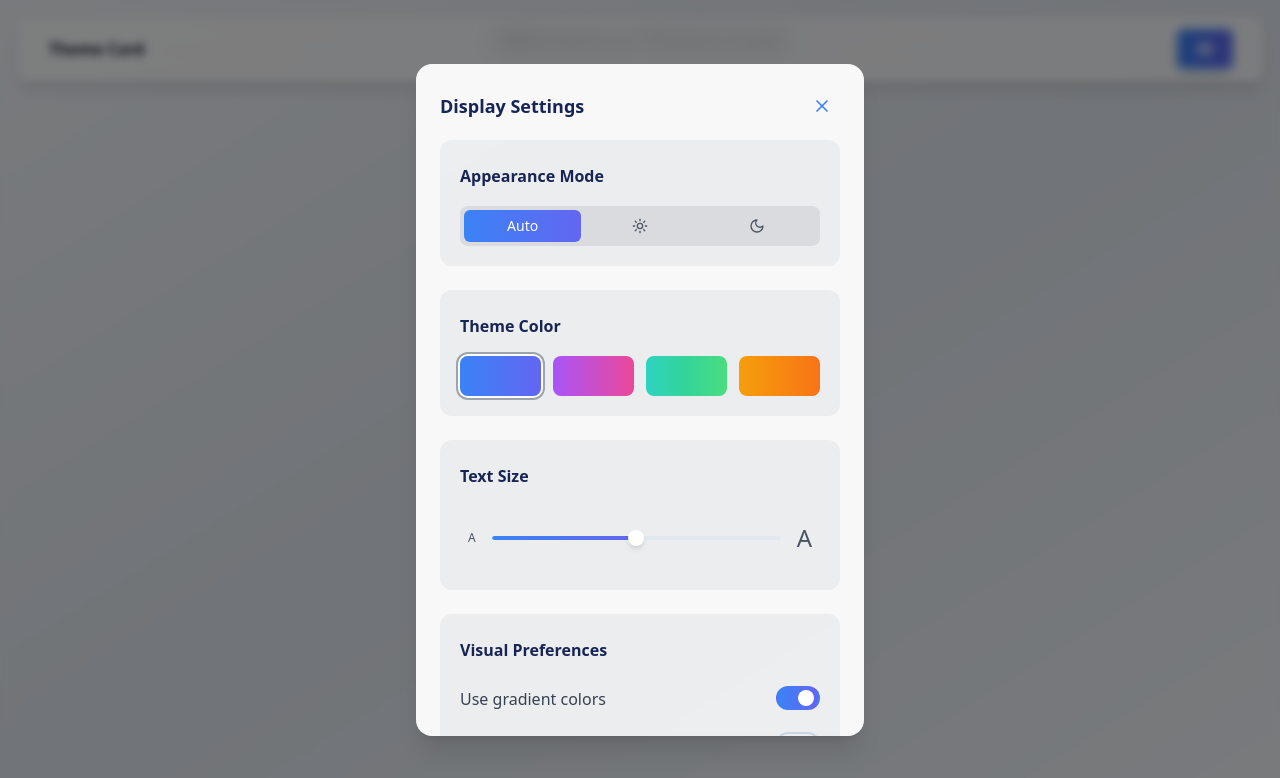
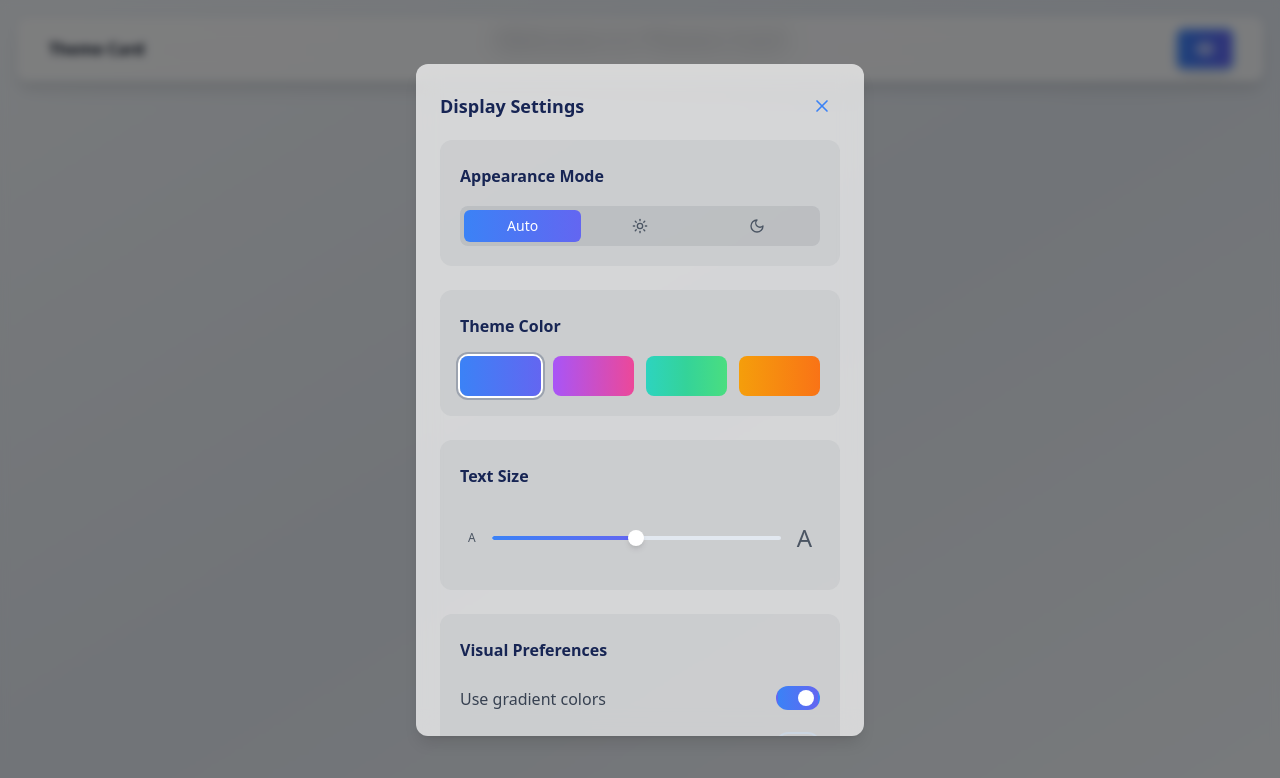
Before and after one commit to rgehrkedk/themecard, a Next.js app: page / in a window 1280 px wide. Both pictures are taken after a click on the button "Open display settings". Shown: the top 778 px of the page. Built offline with nearby package versions, Linux system fonts and the light colour scheme.

Commit message:
Update display-settings.tsx

```diff
--- a/src/components/display-settings.tsx
+++ b/src/components/display-settings.tsx
@@ -80,16 +80,16 @@ export function DisplaySettings({
         <div
           className={`relative w-full max-w-md overflow-y-auto pointer-events-auto
             transform transition-all duration-500 ease-out
-            rounded-2xl shadow-xl
+            rounded-xl shadow-lg
             max-h-[calc(100vh-8rem)]
             ${isOpen
               ? 'scale-100 translate-y-0 opacity-100'
               : 'scale-95 translate-y-8 opacity-0'
             }
             ${isDarkMode
-              ? !preferences.reduceTransparency ? 'bg-slate-900/95' : 'bg-slate-900'
-              : !preferences.reduceTransparency ? 'bg-white/95' : 'bg-white'
-            } backdrop-blur-sm`}
+              ? !preferences.reduceTransparency ? 'bg-slate-900/70' : 'bg-slate-900'
+              : !preferences.reduceTransparency ? 'bg-white/70' : 'bg-white'
+            } backdrop-blur-md`}
         >
           <div className="h-full overflow-y-auto px-6 py-6">
             <div className="flex items-center justify-between pb-4">
```
